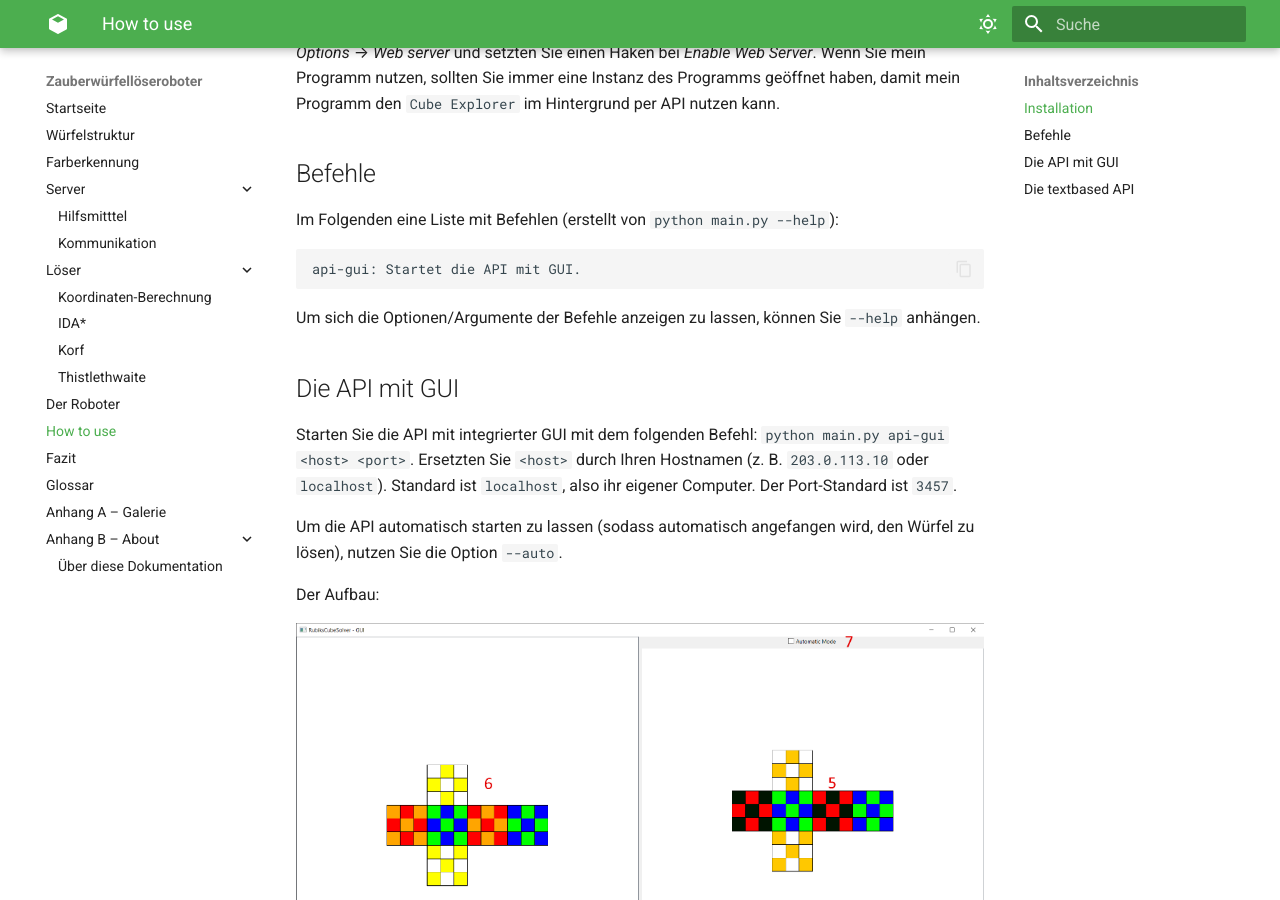
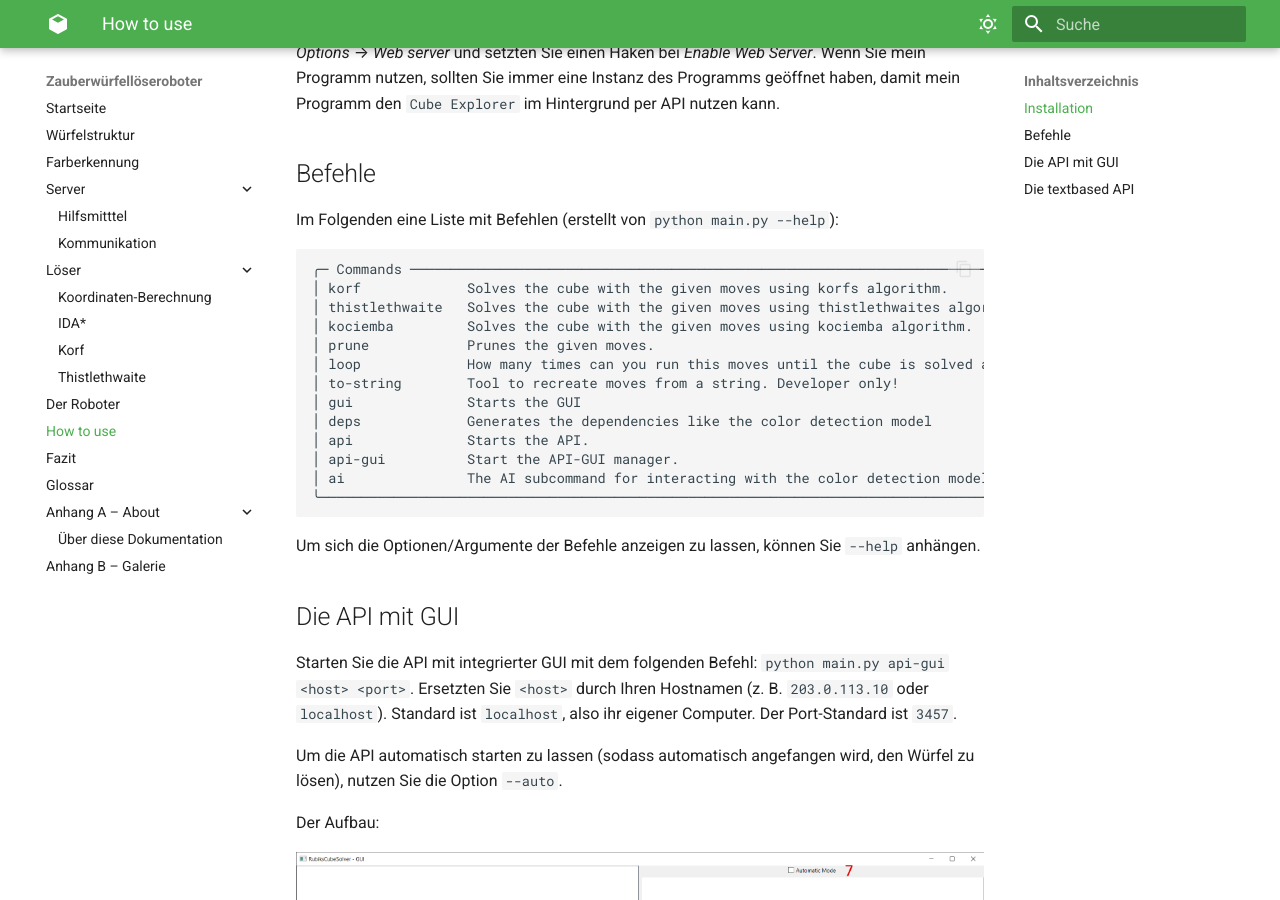
Before and after one commit to scaui0/scaui0.github.io, an MkDocs documentation site: the page built from docs/how_to_use.md, in a window 1280 px wide and 900 px high, scrolled down 867 px. Built offline with MkDocs 1.6.1 and Material for MkDocs 9.7.7, drawn with Linux system fonts in a browser that asks for light colours; plug-ins that fetch from the network failed and are left out.

````diff
--- a/docs/how_to_use.md
+++ b/docs/how_to_use.md
@@ -43,7 +43,20 @@
 
 Im Folgenden eine Liste mit Befehlen (erstellt von `python main.py --help`):
 ```
-api-gui: Startet die API mit GUI.
+╭─ Commands ─────────────────────────────────────────────────────────────────────────────╮
+│ korf             Solves the cube with the given moves using korfs algorithm.           │
+│ thistlethwaite   Solves the cube with the given moves using thistlethwaites algorithm. │
+│ kociemba         Solves the cube with the given moves using kociemba algorithm.        │
+│ prune            Prunes the given moves.                                               │
+│ loop             How many times can you run this moves until the cube is solved again  │
+│ to-string        Tool to recreate moves from a string. Developer only!                 │
+│ gui              Starts the GUI                                                        │
+│ deps             Generates the dependencies like the color detection model             │
+│ api              Starts the API.                                                       │
+│ api-gui          Start the API-GUI manager.                                            │
+│ ai               The AI subcommand for interacting with the color detection model.     │
+╰────────────────────────────────────────────────────────────────────────────────────────╯
+
 ```
 
 Um sich die Optionen/Argumente der Befehle anzeigen zu lassen, können Sie `--help` anhängen.
--- a/mkdocs.yml
+++ b/mkdocs.yml
@@ -59,6 +59,7 @@
                   - docs/assets/stylesheets/pdf.scss
                 covers:
                   front: docs/assets/covers/front.html.j2
+                  back: docs/assets/covers/back.html.j2
                 browser:
                   debug: false
                 aggregator:
@@ -145,7 +146,7 @@
   - Fazit: conclusion.md
 
   - Glossar: glossary.md
-  - Anhang A – Galerie: gallery.md
-  - Anhang B – About:
+  - Anhang A – About:
       - about/index.md
       - about/about_documentation.md
+  - Anhang B – Galerie: gallery.md
````
